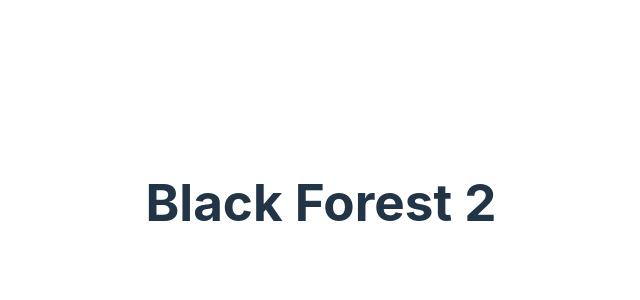
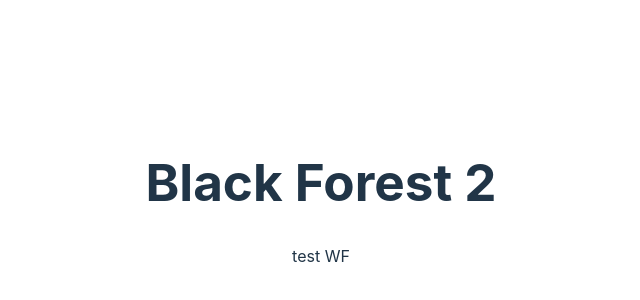
Before and after one commit to mormidon/mormidononweb, a React (Vite) app: page / in a window 1280 px wide. Shown: the part 198-498 px from the top of the page, without its empty margins (319-959 px from the left). Built offline with nearby package versions, Linux system fonts and the light colour scheme.

Commit message:
check FW

```diff
--- a/src/App.jsx
+++ b/src/App.jsx
@@ -6,6 +6,7 @@ function App() {
     <>
       <div>
       <h1>Black Forest 2</h1>
+      <p>test WF</p>
       </div>
     </>
   )
```
